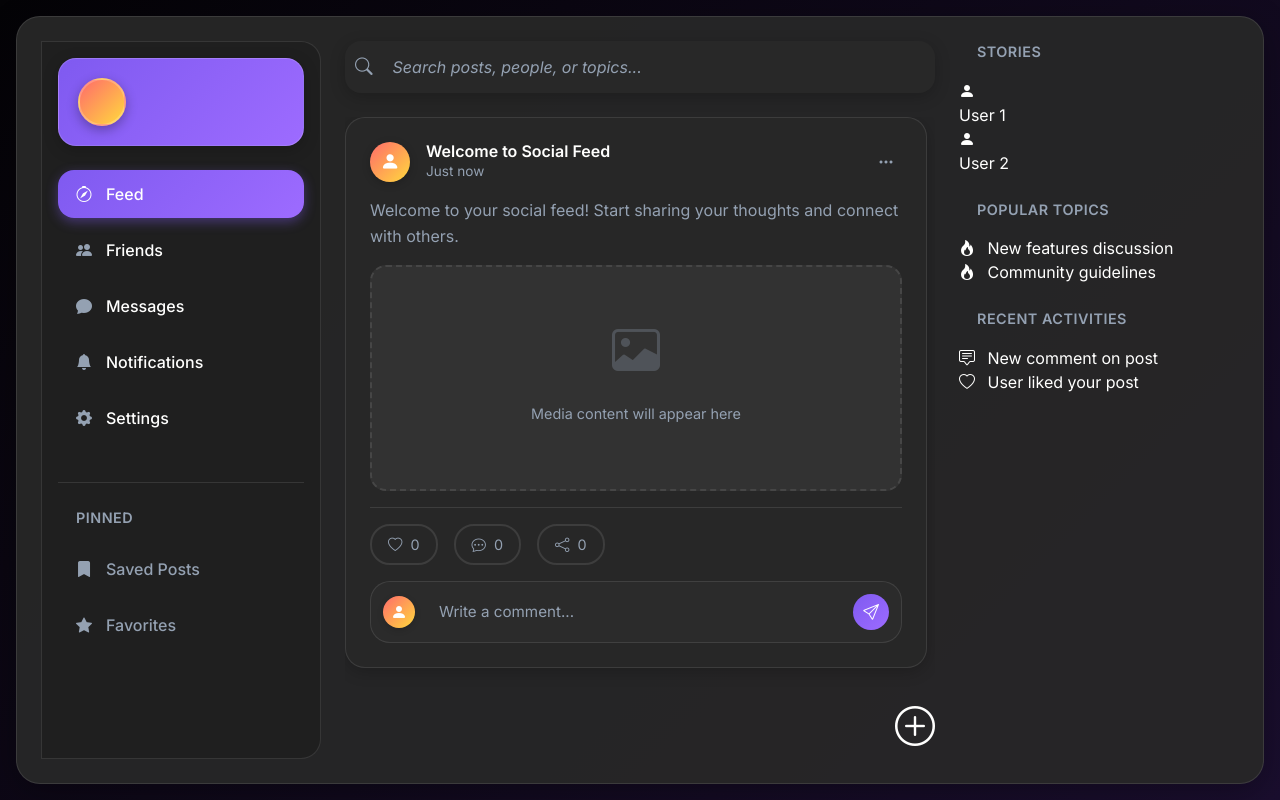
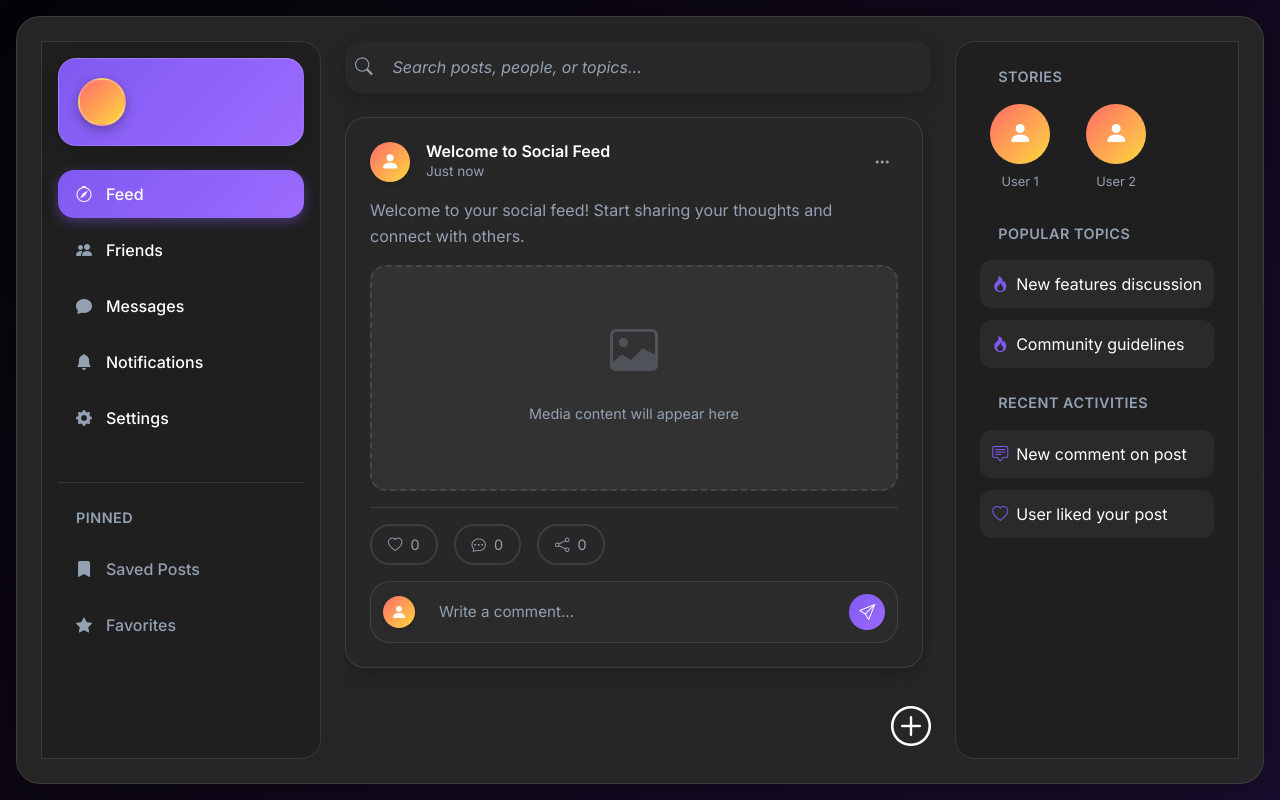
Before and after one commit to Dakmeme/MindXTTap, a plain HTML site: page HTML/main.html in a window 1280 px wide. Drawn offline with nearby package versions, Linux system fonts and the light colour scheme.

Commit message:
Update style.css

```diff
--- a/HTML/CSS/style.css
+++ b/HTML/CSS/style.css
@@ -899,3 +899,86 @@ body {
 #notification-list::-webkit-scrollbar-thumb:hover {
   background: #9d6bff;
 }
+
+/* Right Sidebar Styles */
+.right-sidebar {
+  background: rgba(30, 30, 30, 0.8);
+  border-radius: 20px 0 0 20px;
+  padding: 1.5rem;
+  height: 100%;
+  border: 1px solid var(--card-border);
+}
+
+.stories-section,
+.forum-section {
+  margin-bottom: 1.5rem;
+}
+
+.stories-container {
+  display: flex;
+  gap: 1rem;
+  overflow-x: auto;
+  padding-bottom: 0.5rem;
+}
+
+.story-item {
+  display: flex;
+  flex-direction: column;
+  align-items: center;
+  min-width: 80px;
+}
+
+.story-avatar {
+  width: 60px;
+  height: 60px;
+  background: var(--gradient-secondary);
+  border-radius: 50%;
+  display: flex;
+  align-items: center;
+  justify-content: center;
+  font-size: 1.5rem;
+  color: white;
+  margin-bottom: 0.5rem;
+}
+
+.story-author {
+  font-size: 0.8rem;
+  color: var(--p-color);
+  text-align: center;
+}
+
+.forum-list,
+.activity-list {
+  display: flex;
+  flex-direction: column;
+  gap: 0.75rem;
+}
+
+.forum-item,
+.activity-item {
+  display: flex;
+  align-items: center;
+  padding: 0.75rem;
+  border-radius: 12px;
+  background: rgba(255, 255, 255, 0.05);
+  transition: all 0.3s ease;
+  cursor: pointer;
+}
+
+.forum-item:hover,
+.activity-item:hover {
+  background: var(--hover-bg);
+  transform: translateX(4px);
+}
+
+.forum-item i,
+.activity-item i {
+  color: var(--b-color);
+}
+
+/* Responsive adjustments */
+@media (max-width: 768px) {
+  .right-sidebar {
+    display: none;
+  }
+}
```
